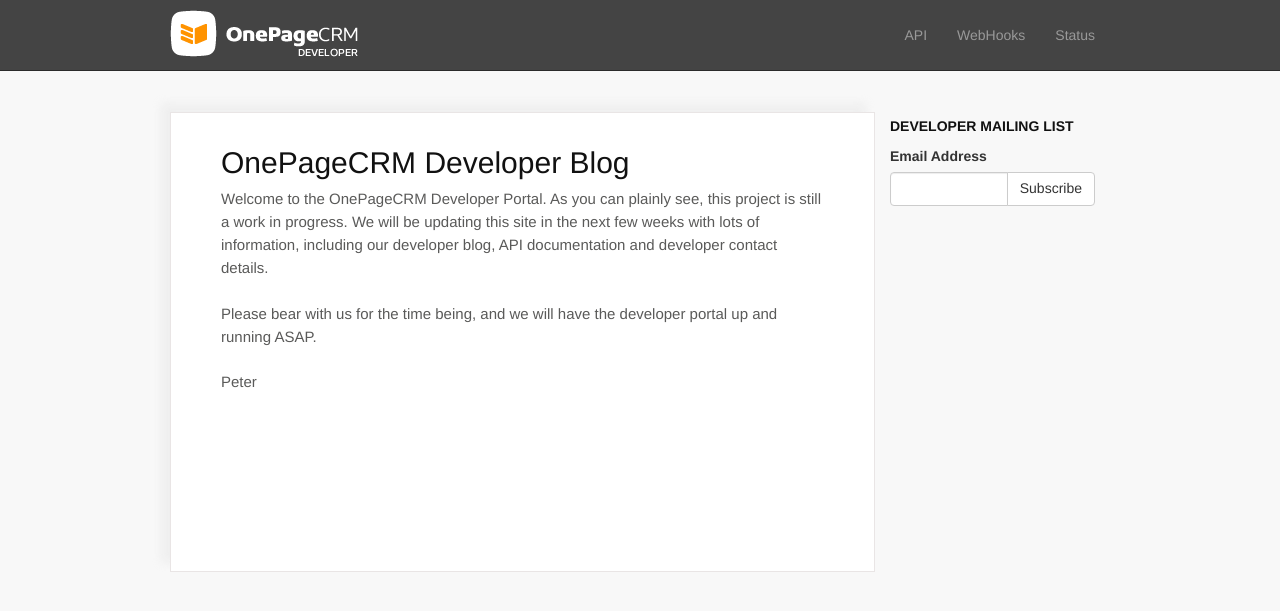
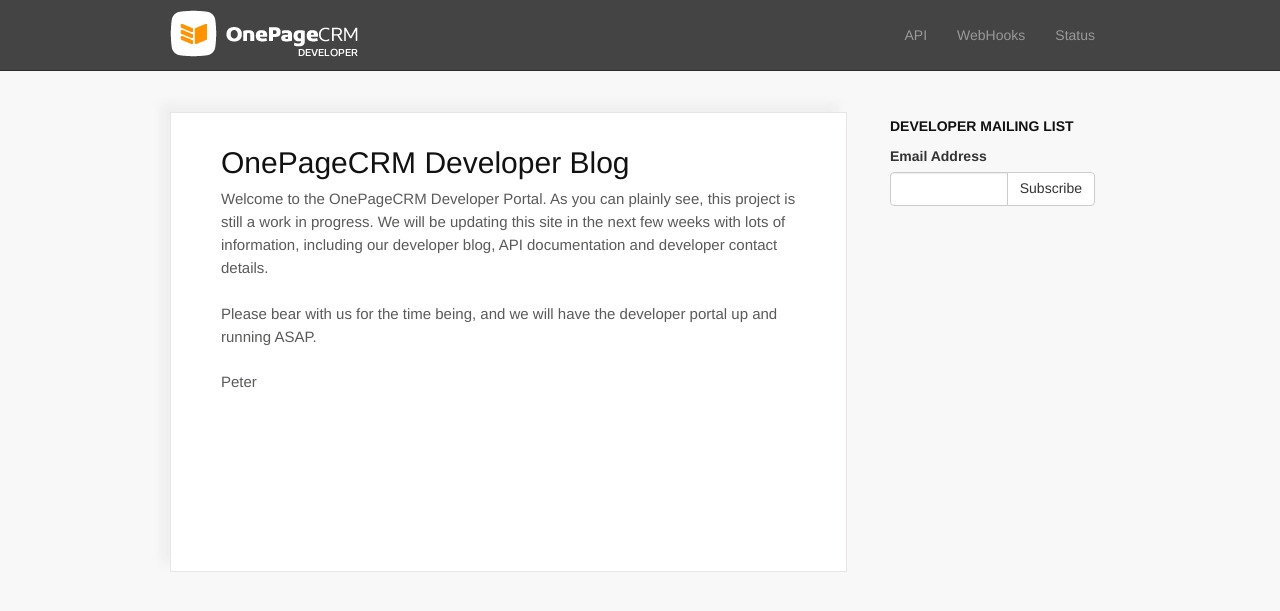
Before and after one commit to OnePageCRM/OnePageCRM.github.io, a Jekyll site: the page built from blog/draft_index.html, in a window 1280 px wide. Shown: the top 611 px of the page. Built offline with Jekyll 4.4.1, drawn with Linux system fonts in a browser that asks for light colours; nearby versions of some CDN libraries; Markdown is read by kramdown in place of the engine named in the settings.

Commit message:
new width for blog content

```diff
--- a/_layouts/blog.html
+++ b/_layouts/blog.html
@@ -4,7 +4,7 @@
 ---
 
 
-<div id="content" class="col-md-9 maincontent blog-content shadow">
+<div id="content" class="col-md-8 maincontent blog-content shadow">
   <!-- <div class="container"> -->
   {{ content }}
   <!-- </div> -->
```
